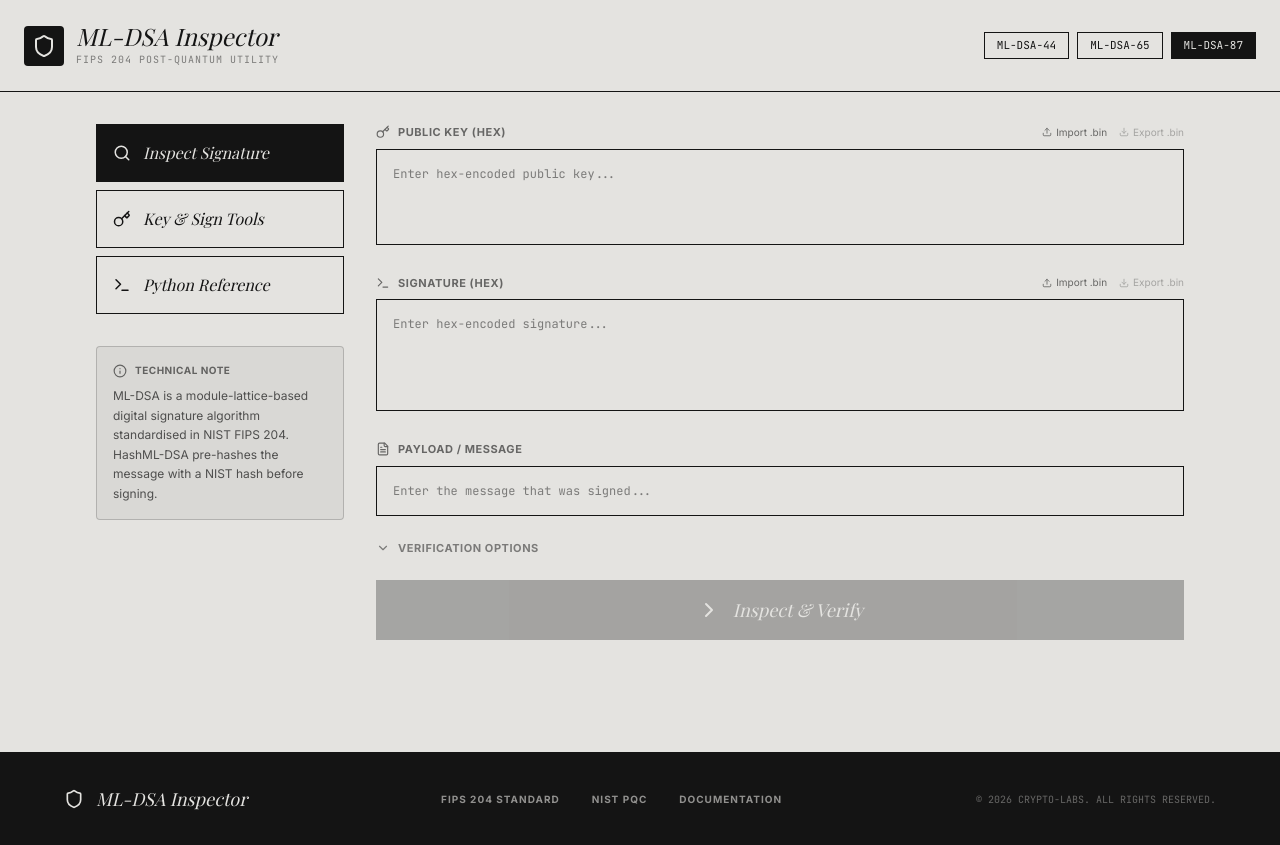
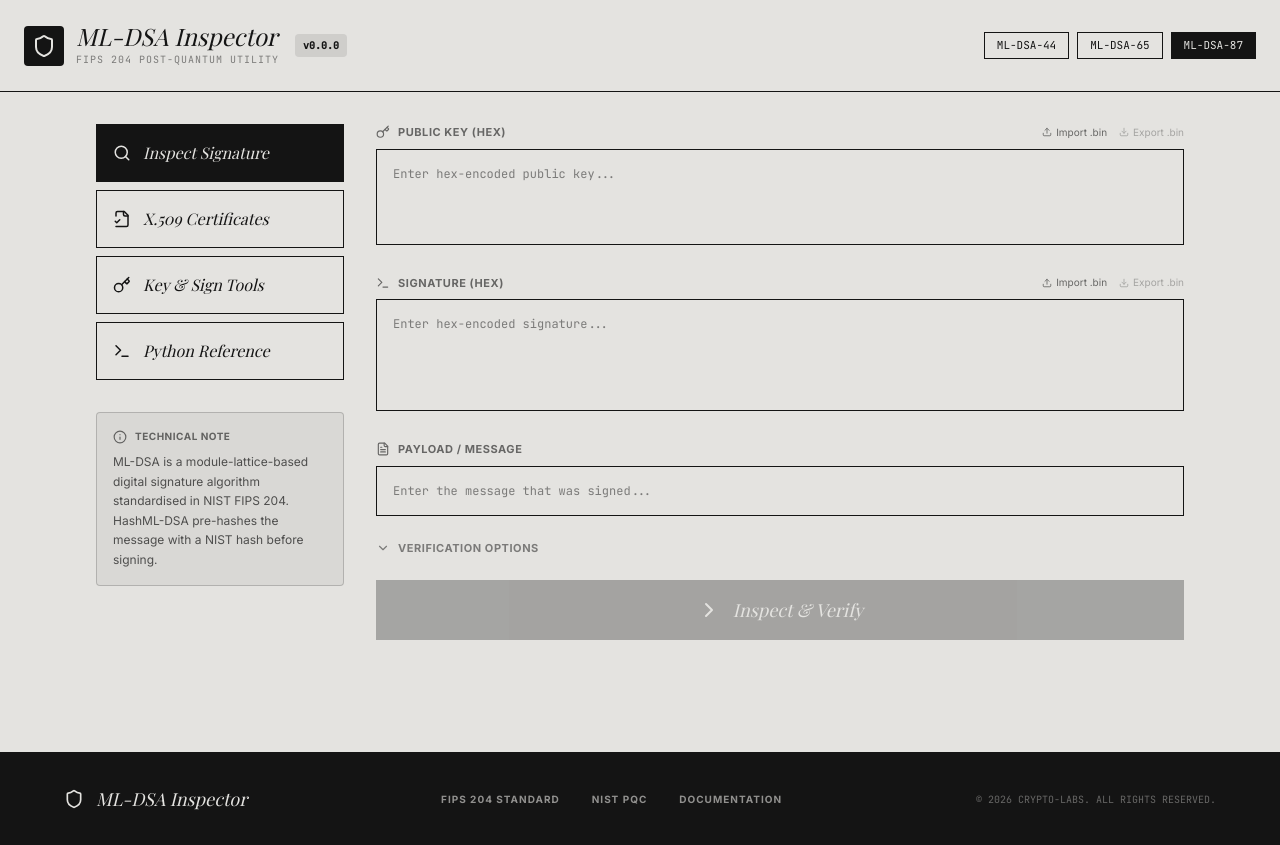
Before and after one commit to sahebbiswas/mldsa_playground, a React (Vite) app: page / in a window 1280 px wide. Built offline with nearby package versions, Linux system fonts and the light colour scheme; a web font is replaced by a local one.

Commit message:
fix: correct UI rendering for X.509 tab and version badge

```diff
--- a/src/App.tsx
+++ b/src/App.tsx
@@ -529,9 +529,16 @@ if __name__ == "__main__":
           <div className="bg-[#141414] p-2 rounded-sm">
             <Shield className="text-[#E4E3E0] w-6 h-6" />
           </div>
-          <div>
-            <h1 className="font-serif italic text-2xl leading-none">ML-DSA Inspector</h1>
-            <p className="text-[10px] uppercase tracking-widest opacity-50 mt-1 font-mono">FIPS 204 Post-Quantum Utility</p>
+          <div className="flex items-center gap-4">
+            <div>
+              <h1 className="font-serif italic text-2xl leading-none">ML-DSA Inspector</h1>
+              <p className="text-[10px] uppercase tracking-widest opacity-50 mt-1 font-mono">FIPS 204 Post-Quantum Utility</p>
+            </div>
+            {typeof __APP_VERSION__ !== 'undefined' && (
+              <span className="px-2 py-1 bg-[#141414]/10 rounded-sm text-[10px] font-mono font-bold">
+                v{__APP_VERSION__}
+              </span>
+            )}
           </div>
         </div>
         <div className="flex gap-2 flex-wrap">
@@ -556,6 +563,7 @@ if __name__ == "__main__":
         <div className="lg:col-span-3 space-y-2">
           {([
             ['inspect', <Search size={18} />, 'Inspect Signature'],
+            ['x509', <FileCheck2 size={18} />, 'X.509 Certificates'],
             ['generate', <Key size={18} />, 'Key & Sign Tools'],
             ['python', <Terminal size={18} />, 'Python Reference'],
           ] as const).map(([tab, icon, label]) => (
```
